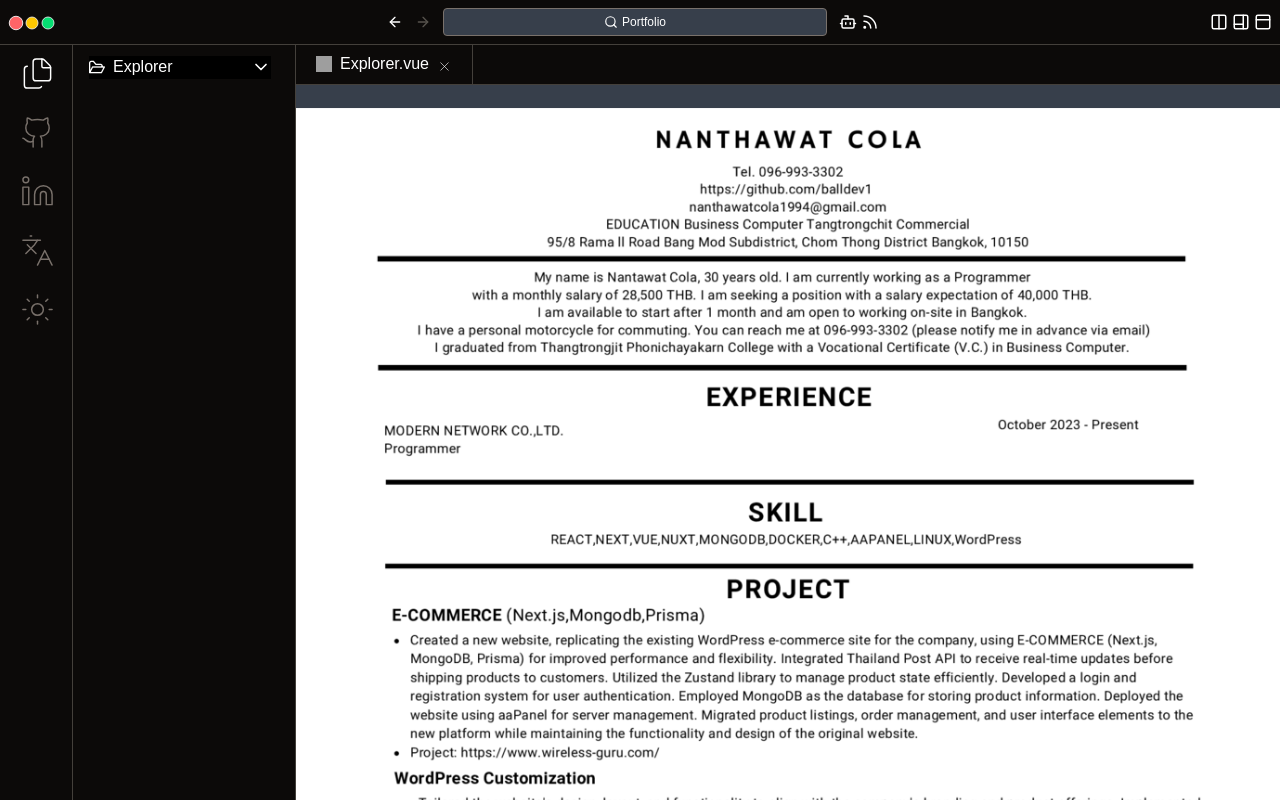
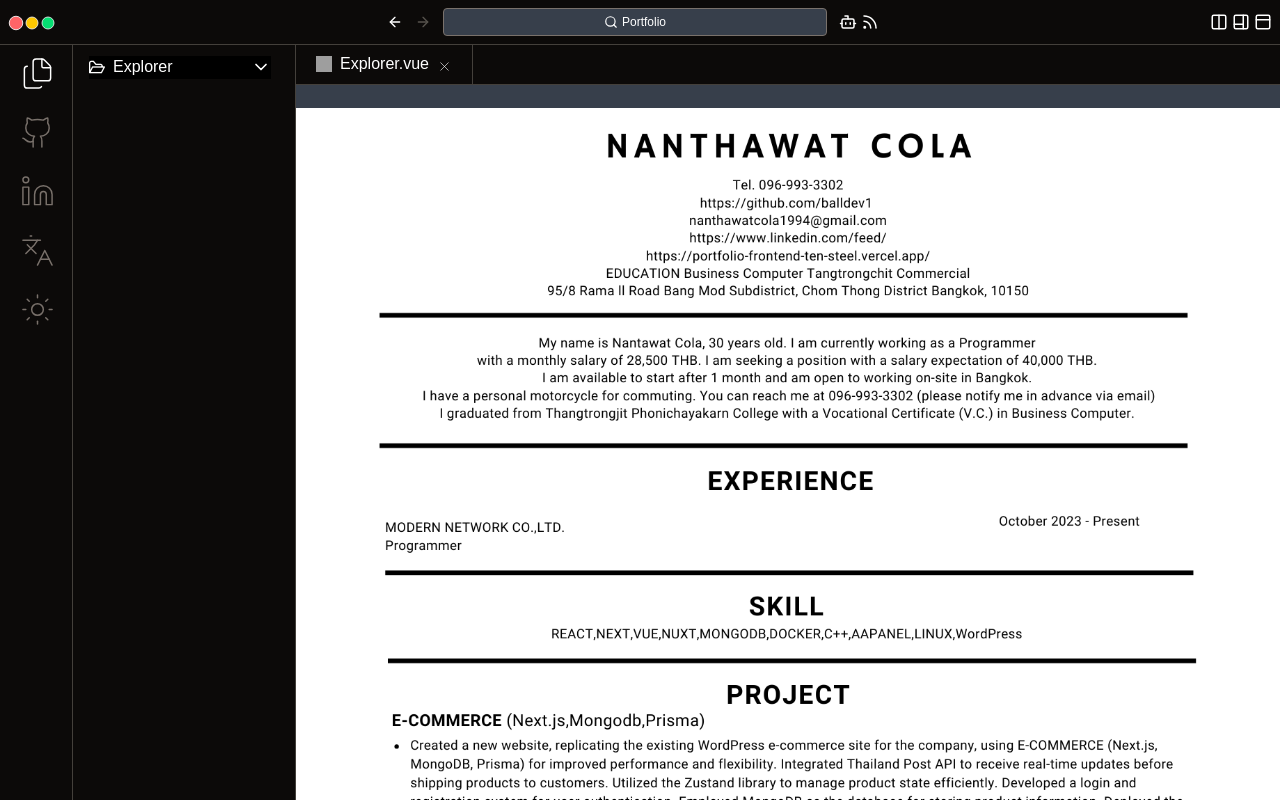
Before and after one commit to balldev1/portfolio, a Vue app in the folder frontend/: page / in a window 1280 px wide. Shown: the top 800 px of the page. Built offline with nearby package versions, Linux system fonts and the light colour scheme; grey boxes are pictures that could not be loaded; a web font is replaced by a local one.

Commit message:
resume.png

```diff
--- a/frontend/src/views/Home.vue
+++ b/frontend/src/views/Home.vue
@@ -1,5 +1,5 @@
 <template>
   <div class="w-full flex gap-5 flex-col items-center justify-center pt-5">
-    <img src="/project/resume.webp" />
+    <img src="/project/resume.png" />
   </div>
 </template>
```
Also changed, not shown: frontend/public/project/resume.png (added), 1 other file (tests, documents, lock files or other folders).
